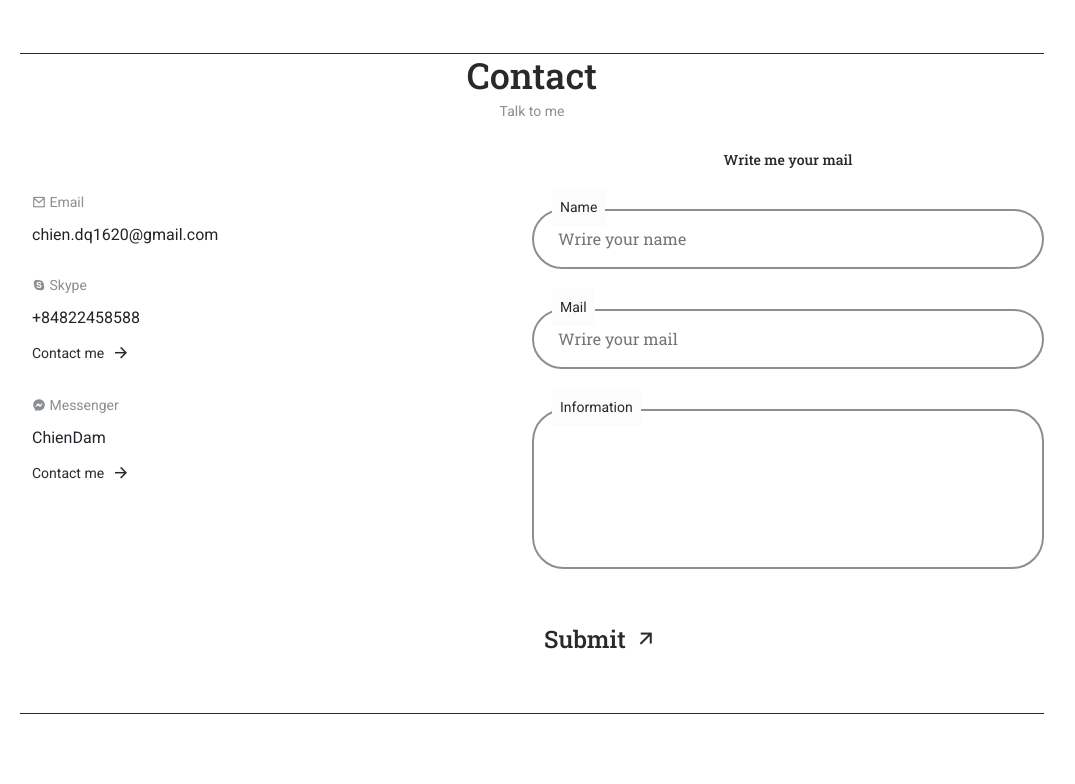
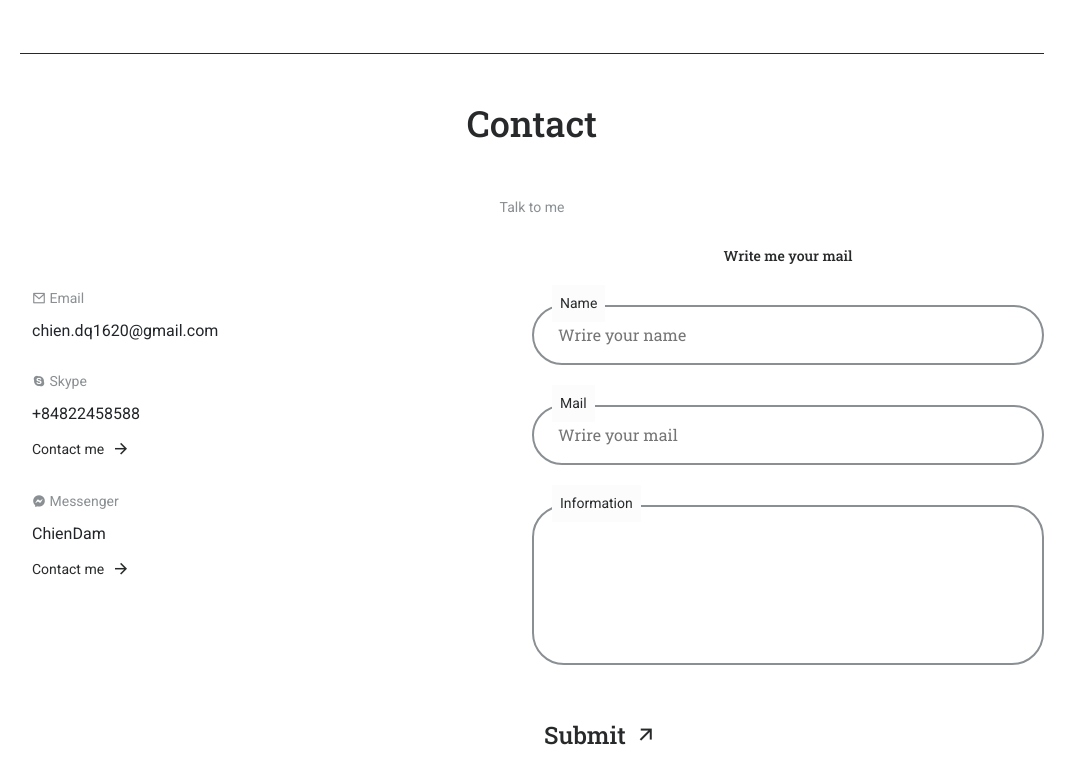
Before and after one commit to Cdam16/MyPortfolio, a plain HTML site: page index.html in a window 1280 px wide. Shown: the part 1858-2642 px from the top of the page, without its empty margins (108-1183 px from the left). Before the commit the page ends 2572 px from the top, so only its background shows below. Drawn offline with nearby package versions, Linux system fonts and the light colour scheme.

Commit message:
Add files via upload

```diff
--- a/index.html
+++ b/index.html
@@ -338,7 +338,7 @@
     </section>
     <!--=============== Contact ===============-->
     <section class="contact" id="contact">
-      <h2 class="section-title">Contact</h2>
+      <h2 class="section-title py-5">Contact</h2>
       <span class="section-subtitle">Talk to me</span>
 
       <div class="contact-container container grid section-border">
```
